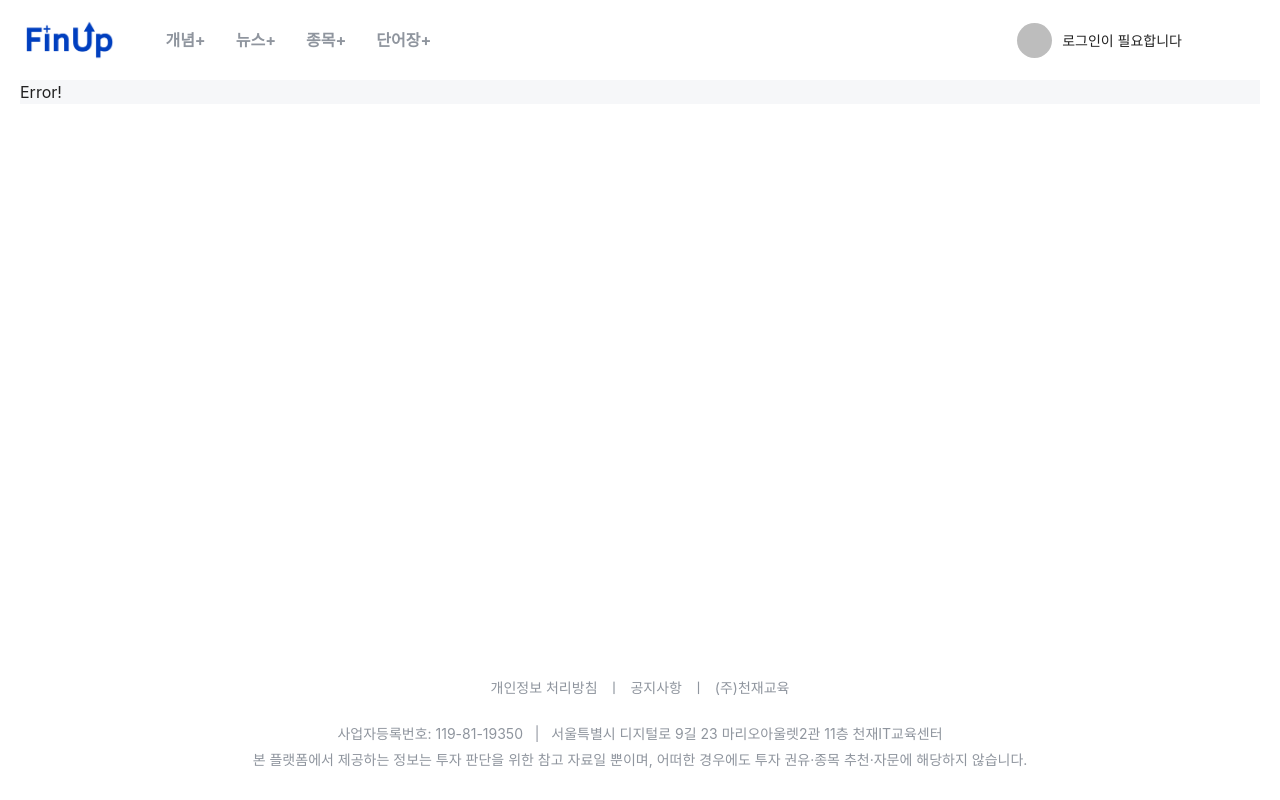
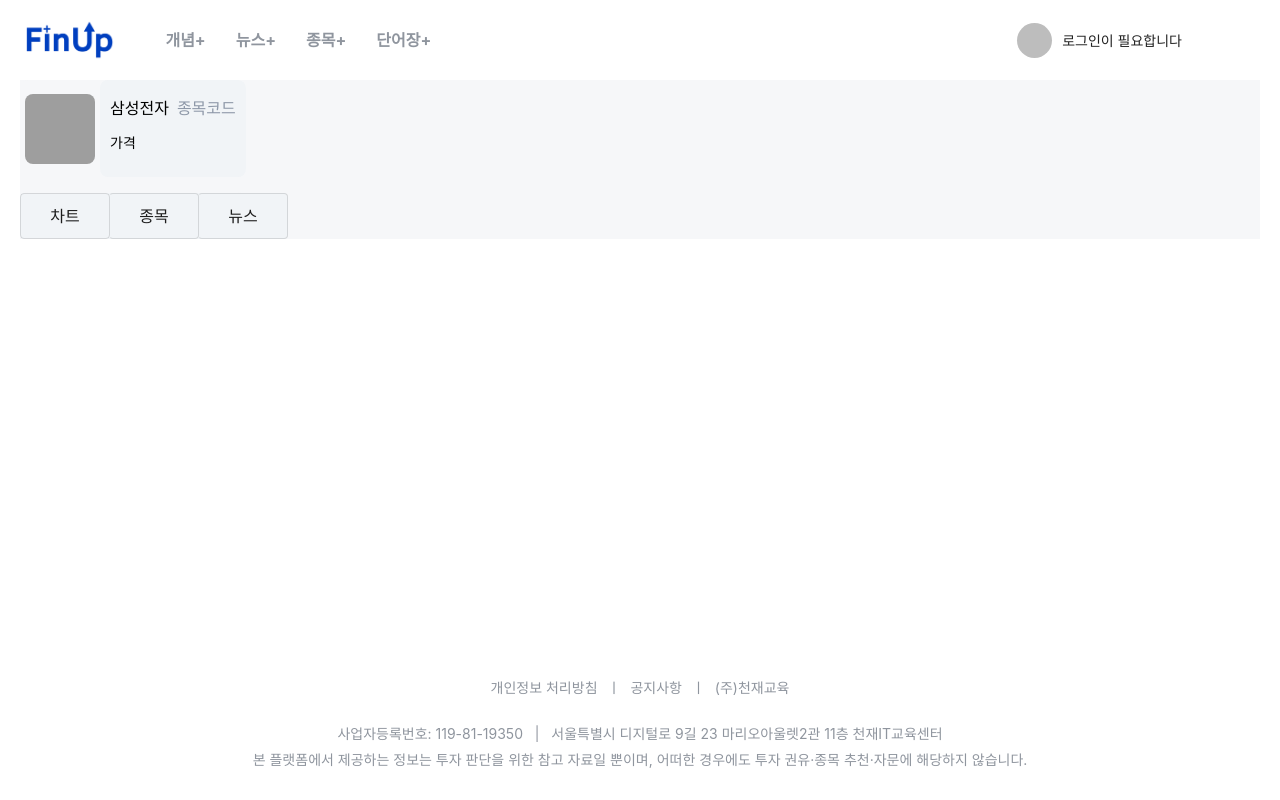
Before and after one commit to kcw9297/finup-frontend, a React (Vite) app: page /stocks/detail/1 in a window 1280 px wide. Built offline with nearby package versions, Linux system fonts and the light colour scheme; no server answers; grey boxes are pictures that could not be loaded; some icons are missing.

Commit message:
일단 데이터주석 처리 이후 하드코딩함

```diff
--- a/src/features/stocks/components/StocksDetail.jsx
+++ b/src/features/stocks/components/StocksDetail.jsx
@@ -6,15 +6,17 @@ import { useStockDetail } from "../hooks/useStocksDetail.js";
 
 export default function StocksDetail() {
   const { code } = useParams();
-  const { nameCard, detailStock, loading, error} = useStockDetail(code);
+  //const { nameCard, detailStock, loading, error} = useStockDetail(code);
 
-  if (loading) return <p>Loading...</p>;
-  if (error) return <p>Error!</p>;
+  //if (loading) return <p>Loading...</p>;
+  //if (error) return <p>Error!</p>;
 
   return (
     <>
-      <StocksDetailNameCard nameCard={nameCard}/>
-      <StocksDetailTab detailStock={detailStock}/>
+      <StocksDetailNameCard />
+      <StocksDetailTab />
+      {/* <StocksDetailNameCard nameCard={nameCard}/>
+      <StocksDetailTab detailStock={detailStock}/>  */}
     </>
   );
 }
--- a/src/features/stocks/components/StocksDetailNameCard.jsx
+++ b/src/features/stocks/components/StocksDetailNameCard.jsx
@@ -1,17 +1,28 @@
 import { Card, CardContent, Box, Typography } from "@mui/material";
-import { useParams } from "react-router-dom";
-import { useStockDetail } from "../hooks/useStocksDetailStock.js";
+import thema from "../../../base/design/thema.js"
 
-export default function StocksDetailNameCard() {
-  const { code } = useParams();
-  const { headInfo, basic, price, valuation, flow, risk} = useStockDetail(code);
+export default function StocksDetailNameCard(nameCard) {
+
+  // const nameCardInfo = Object.fromEntries(
+  //   nameCard.map(item => [item.label, item.value])
+  // );
+
+  // const code = nameCardInfo["종목코드"] || "종목코드없음";
+  // const htsKorIsnm = nameCardInfo["종목명"] || "종목명없음";
+  // const stckPrpr = nameCardInfo["주식 현재가"] || "0";
+
+  // //const code = nameCard.find(item => item.label === "종목코드")?.value || "";
+  // //const htsKorIsnm = nameCard.find(item => item.label === "종목명")?.value || "";
+  // const imgSrc = `https://static.toss.im/png-icons/securities/icn-sec-fill-${code}.png`;
+  // //디폴트 이미지 나중에 정적 소스로 넣고 url 변경하기(현재는 그냥 삼성전자로함)
+  // const defaultImg = "https://static.toss.im/png-icons/securities/icn-sec-fill-005930.png";
 
   return (
     <Card
       sx={{
         display: "flex",
         alignItems: "center",
-        backgroundColor: "#F1F4F7",
+        backgroundColor: thema.palette.background.light,
         paddingBottom: 2,
         borderRadius: 2,
         overflow: "hidden",
@@ -22,6 +33,8 @@ export default function StocksDetailNameCard() {
       <Box sx={{ width: 80, height: 80, position: "relative" }}>
         <Box
           component="img"
+          //src={imgSrc}
+          //onError={(e) => { e.currentTarget.src = defaultImg; }}
           src="https://static.toss.im/png-icons/securities/icn-sec-fill-005930.png"
           sx={{
             width: 70,
@@ -54,14 +67,17 @@ export default function StocksDetailNameCard() {
           <Box sx={{ display: "flex", gap: 1 }}>
             <Typography sx={{ fontSize: 16, fontWeight: 500 }}>
               삼성전자
+              {/* 가져온거: {htsKorIsnm},  걍 쓴거: 삼성전자 */}
             </Typography>
             <Typography sx={{ fontSize: 16, fontWeight: 500, color: "#8E98A8" }}>
-              005930
+              종목코드
+              {/* {code} */}
             </Typography>
           </Box>
 
           <Typography sx={{ fontSize: 14, fontWeight: 500 }}>
-            98,700원
+            가격
+            {/* {stckPrpr} */}
           </Typography>
         </CardContent>
       </Card>
--- a/src/features/stocks/hooks/useStocksDetail.js
+++ b/src/features/stocks/hooks/useStocksDetail.js
@@ -29,6 +29,7 @@ export function useStockDetail(code) {
     /* 네임 카드  */
     setNameCard([
       {label: "종목명", value: detail.htsKorIsnm },
+      {label: "종목코드", value: code },
       {label: "주식 현재가", value: detail.stckPrpr }
     ]);
 
```
